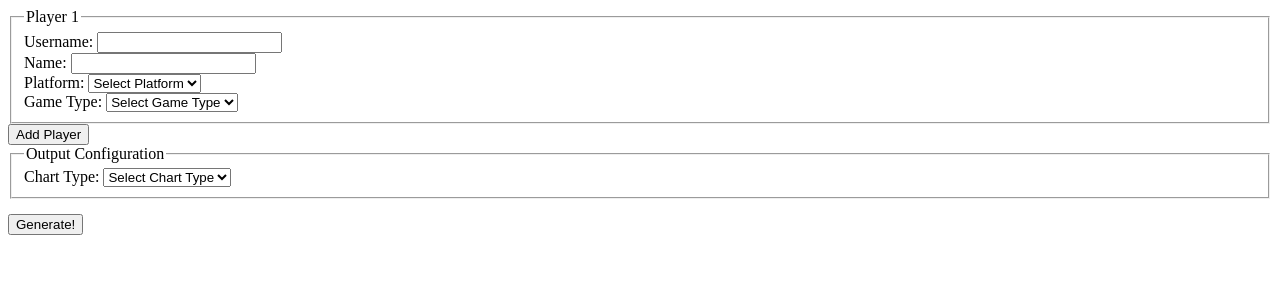
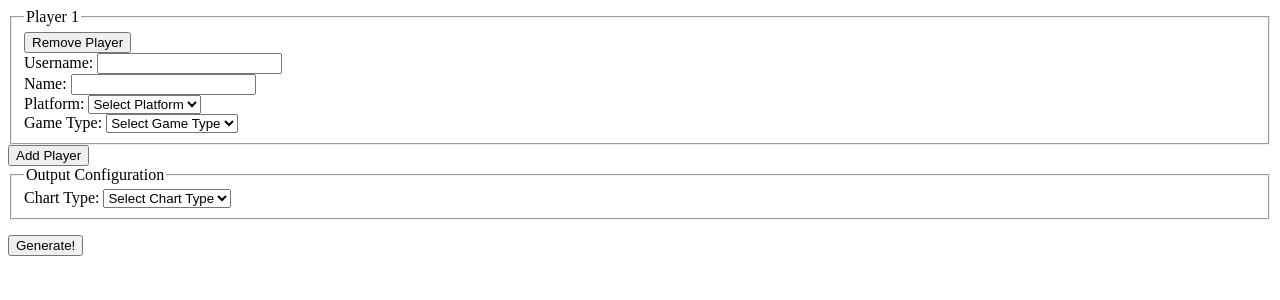
Before and after one commit to lovanby/chess_rating_grapher, a Flask app: page / in a window 1280 px wide. Shown: the top 300 px of the page. Run offline with Flask 3, Linux system fonts and the light colour scheme.

Commit message:
working remove player buttons

```diff
--- a/templates/form.html
+++ b/templates/form.html
@@ -11,6 +11,7 @@
 
     <fieldset class="player-block">
       <legend>Player 1</legend>
+      <button type="button" class="remove-btn">Remove Player</button>
       <div>
         <label>Username:</label>
         <input type="text" name="user1_username" required>
@@ -85,6 +86,13 @@
        container.appendChild(newBlock);
        renumberPlayers();
   });
+  document.getElementById("players-container").addEventListener("click", function(event) {
+    if (event.target.classList.contains("remove-btn")) {
+    let block = event.target.closest(".player-block");
+    block.remove();
+    renumberPlayers();
+    }
+  });
 </script>
 
 </body>
```
